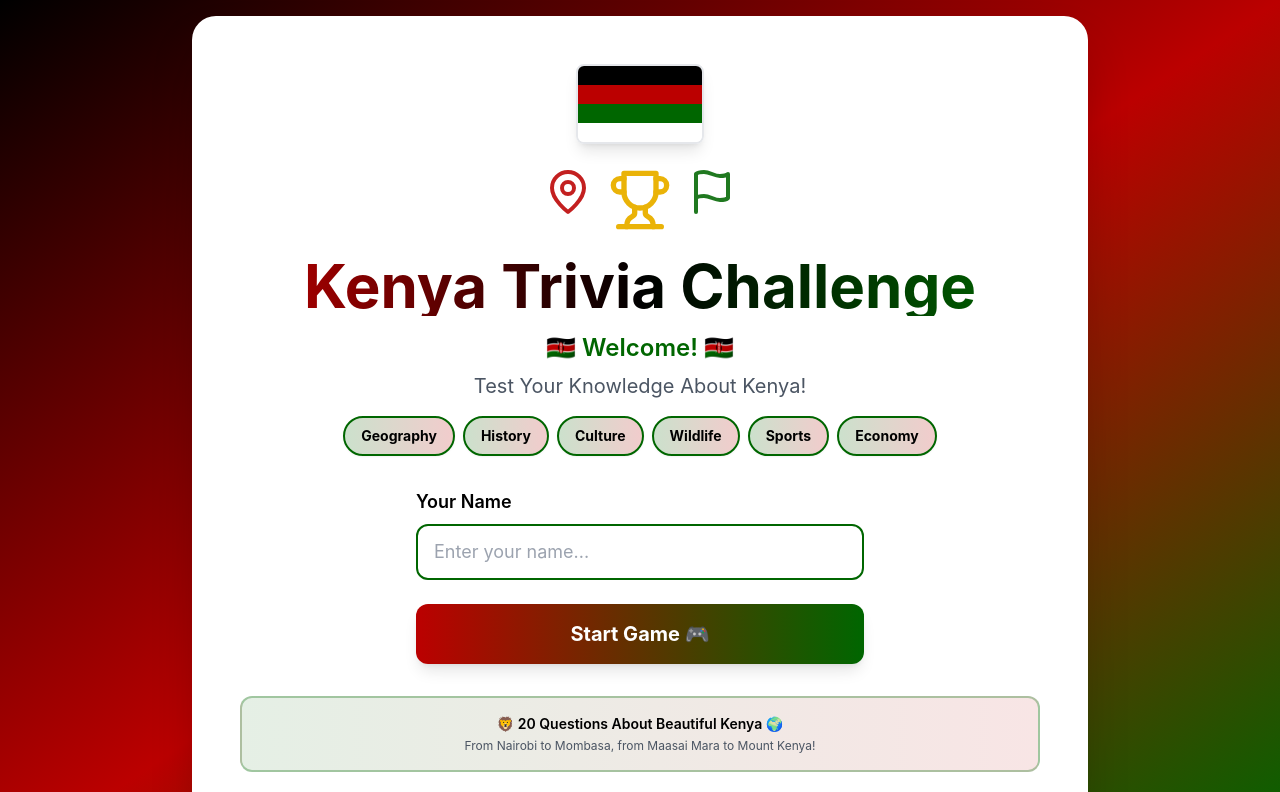
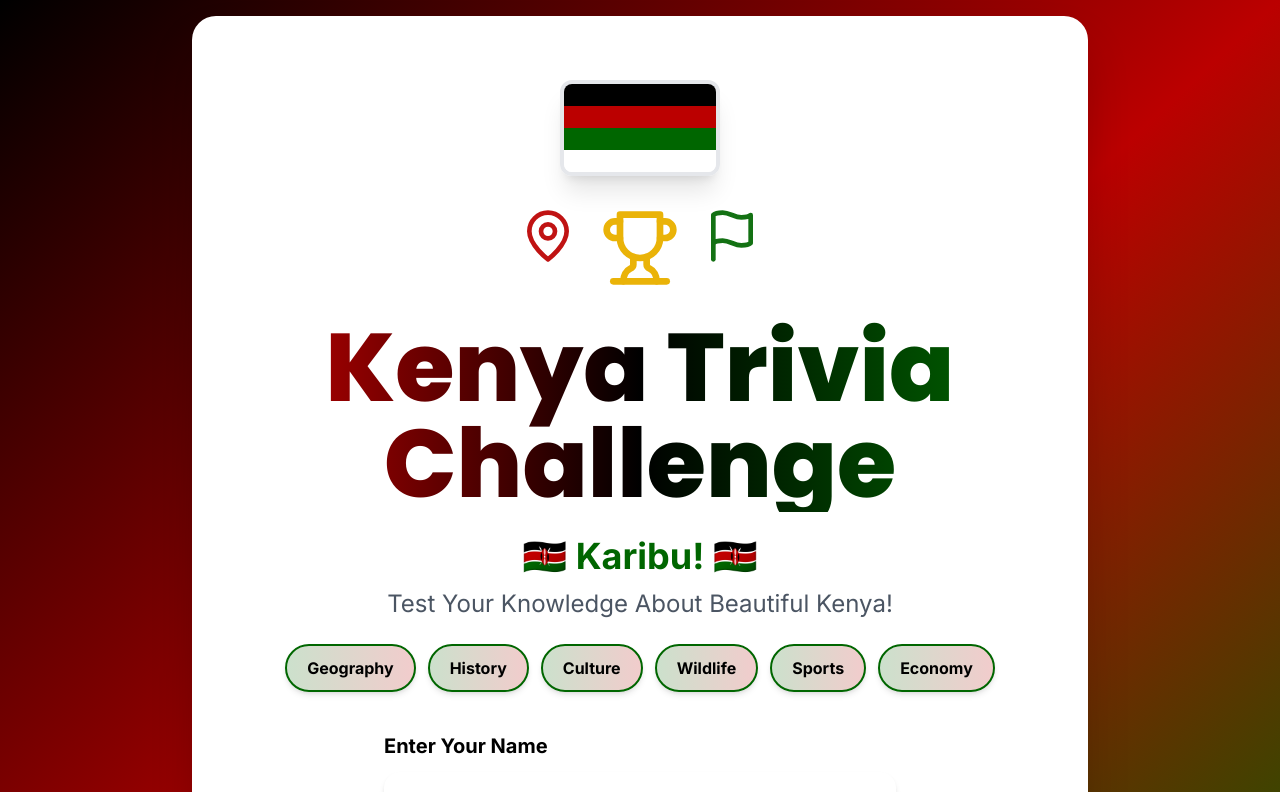
Before and after one commit to David-mwendwa/trivia-game, a React (Vite) app: page / in a window 1280 px wide. Shown: the top 792 px of the page. Built offline with nearby package versions, Linux system fonts and the light colour scheme.

Commit message:
Add professional fonts (Inter and Poppins)

```diff
--- a/index.html
+++ b/index.html
@@ -5,6 +5,9 @@
     <link rel="icon" type="image/svg+xml" href="/vite.svg" />
     <meta name="viewport" content="width=device-width, initial-scale=1.0" />
     <title>Kenya Trivia Challenge - Test Your Knowledge! 🇰🇪</title>
+    <link rel="preconnect" href="https://fonts.googleapis.com">
+    <link rel="preconnect" href="https://fonts.gstatic.com" crossorigin>
+    <link href="https://fonts.googleapis.com/css2?family=Inter:wght@400;500;600;700;800&family=Poppins:wght@400;500;600;700;800&display=swap" rel="stylesheet">
   </head>
   <body>
     <div id="root"></div>
--- a/src/components/StartScreen.jsx
+++ b/src/components/StartScreen.jsx
@@ -12,39 +12,39 @@ function StartScreen({ onStart }) {
   }
 
   return (
-    <div className="bg-white rounded-3xl shadow-2xl p-8 md:p-12 mb-8 animate-slide-up">
-      <div className="text-center mb-8">
+    <div className="bg-white rounded-3xl shadow-2xl p-8 md:p-12 lg:p-16 mb-8 animate-slide-up">
+      <div className="text-center mb-10">
         {/* Kenya Flag Representation */}
-        <div className="mb-6 mx-auto w-32 h-20 rounded-lg overflow-hidden shadow-lg border-2 border-gray-200">
+        <div className="mb-8 mx-auto w-40 h-24 rounded-xl overflow-hidden shadow-xl border-4 border-gray-200 transform hover:scale-105 transition-transform">
           <div className="h-1/4 bg-kenya-black"></div>
           <div className="h-1/4 bg-kenya-red"></div>
           <div className="h-1/4 bg-kenya-green"></div>
           <div className="h-1/4 bg-kenya-white"></div>
         </div>
 
-        <div className="flex justify-center gap-4 mb-6">
-          <MapPin className="w-12 h-12 text-kenya-red animate-pulse-slow" />
-          <Trophy className="w-16 h-16 text-yellow-500 animate-bounce-subtle" />
-          <Flag className="w-12 h-12 text-kenya-green animate-pulse-slow" />
+        <div className="flex justify-center gap-6 mb-8">
+          <MapPin className="w-14 h-14 text-kenya-red animate-pulse-slow" />
+          <Trophy className="w-20 h-20 text-yellow-500 animate-bounce-subtle" />
+          <Flag className="w-14 h-14 text-kenya-green animate-pulse-slow" />
         </div>
 
-        <h1 className="text-5xl md:text-6xl font-bold text-transparent bg-clip-text bg-gradient-to-r from-kenya-red via-kenya-black to-kenya-green mb-4">
+        <h1 className="text-5xl md:text-7xl lg:text-8xl font-extrabold text-transparent bg-clip-text bg-gradient-to-r from-kenya-red via-kenya-black to-kenya-green mb-6 leading-tight">
           Kenya Trivia Challenge
         </h1>
 
-        <p className="text-2xl font-semibold text-kenya-green mb-2">
-          🇰🇪 Welcome! 🇰🇪
+        <p className="text-3xl md:text-4xl font-bold text-kenya-green mb-3">
+          🇰🇪 Karibu! 🇰🇪
         </p>
 
-        <p className="text-xl text-gray-600 mb-4">
-          Test Your Knowledge About Kenya!
+        <p className="text-xl md:text-2xl text-gray-600 mb-6 max-w-2xl mx-auto">
+          Test Your Knowledge About Beautiful Kenya!
         </p>
 
-        <div className="flex flex-wrap justify-center gap-2 mt-4">
+        <div className="flex flex-wrap justify-center gap-3 mt-6">
           {['Geography', 'History', 'Culture', 'Wildlife', 'Sports', 'Economy'].map((category) => (
             <span
               key={category}
-              className="px-4 py-2 bg-gradient-to-r from-kenya-green/20 to-kenya-red/20 text-kenya-black border-2 border-kenya-green rounded-full text-sm font-bold shadow-sm"
+              className="px-5 py-2.5 bg-gradient-to-r from-kenya-green/20 to-kenya-red/20 text-kenya-black border-2 border-kenya-green rounded-full text-base font-bold shadow-md hover:shadow-lg hover:scale-105 transition-all"
             >
               {category}
             </span>
@@ -52,18 +52,18 @@ function StartScreen({ onStart }) {
         </div>
       </div>
 
-      <form onSubmit={handleSubmit} className="max-w-md mx-auto">
-        <div className="mb-6">
-          <label htmlFor="playerName" className="block text-lg font-semibold text-kenya-black mb-2">
-            Your Name
+      <form onSubmit={handleSubmit} className="max-w-lg mx-auto">
+        <div className="mb-8">
+          <label htmlFor="playerName" className="block text-xl font-bold text-kenya-black mb-3">
+            Enter Your Name
           </label>
           <input
             type="text"
             id="playerName"
             value={name}
             onChange={(e) => setName(e.target.value)}
-            placeholder="Enter your name..."
-            className="w-full px-4 py-3 border-2 border-kenya-green rounded-xl focus:outline-none focus:border-kenya-red focus:ring-2 focus:ring-kenya-green/20 transition-all text-lg"
+            placeholder="Your name here..."
+            className="w-full px-6 py-4 border-3 border-kenya-green rounded-2xl focus:outline-none focus:border-kenya-red focus:ring-4 focus:ring-kenya-green/20 transition-all text-xl font-medium shadow-md"
             maxLength={20}
             required
           />
@@ -71,18 +71,18 @@ function StartScreen({ onStart }) {
 
         <button
           type="submit"
-          className="w-full bg-gradient-to-r from-kenya-red to-kenya-green text-white py-4 px-8 rounded-xl font-bold text-xl hover:from-kenya-green hover:to-kenya-red transform hover:scale-105 transition-all duration-300 shadow-lg hover:shadow-2xl"
+          className="w-full bg-gradient-to-r from-kenya-red to-kenya-green text-white py-5 px-10 rounded-2xl font-bold text-2xl hover:from-kenya-green hover:to-kenya-red transform hover:scale-105 active:scale-95 transition-all duration-300 shadow-xl hover:shadow-2xl"
         >
           Start Game 🎮
         </button>
       </form>
 
-      <div className="mt-8 text-center">
-        <div className="bg-gradient-to-r from-kenya-green/10 to-kenya-red/10 border-2 border-kenya-green/30 rounded-xl p-4">
-          <p className="text-sm text-kenya-black font-semibold">
+      <div className="mt-10 text-center">
+        <div className="bg-gradient-to-r from-kenya-green/10 to-kenya-red/10 border-2 border-kenya-green/30 rounded-2xl p-6 shadow-md">
+          <p className="text-lg text-kenya-black font-bold mb-2">
             🦁 20 Questions About Beautiful Kenya 🌍
           </p>
-          <p className="text-xs text-gray-600 mt-1">
+          <p className="text-base text-gray-600">
             From Nairobi to Mombasa, from Maasai Mara to Mount Kenya!
           </p>
         </div>
--- a/src/index.css
+++ b/src/index.css
@@ -4,11 +4,16 @@
 
 body {
   margin: 0;
-  font-family: -apple-system, BlinkMacSystemFont, 'Segoe UI', 'Roboto', 'Oxygen',
+  font-family: 'Inter', -apple-system, BlinkMacSystemFont, 'Segoe UI', 'Roboto', 'Oxygen',
     'Ubuntu', 'Cantarell', 'Fira Sans', 'Droid Sans', 'Helvetica Neue',
     sans-serif;
   -webkit-font-smoothing: antialiased;
   -moz-osx-font-smoothing: grayscale;
+}
+
+h1, h2, h3, h4, h5, h6 {
+  font-family: 'Poppins', 'Inter', sans-serif;
+  font-weight: 700;
 }
 
 @layer utilities {
```
